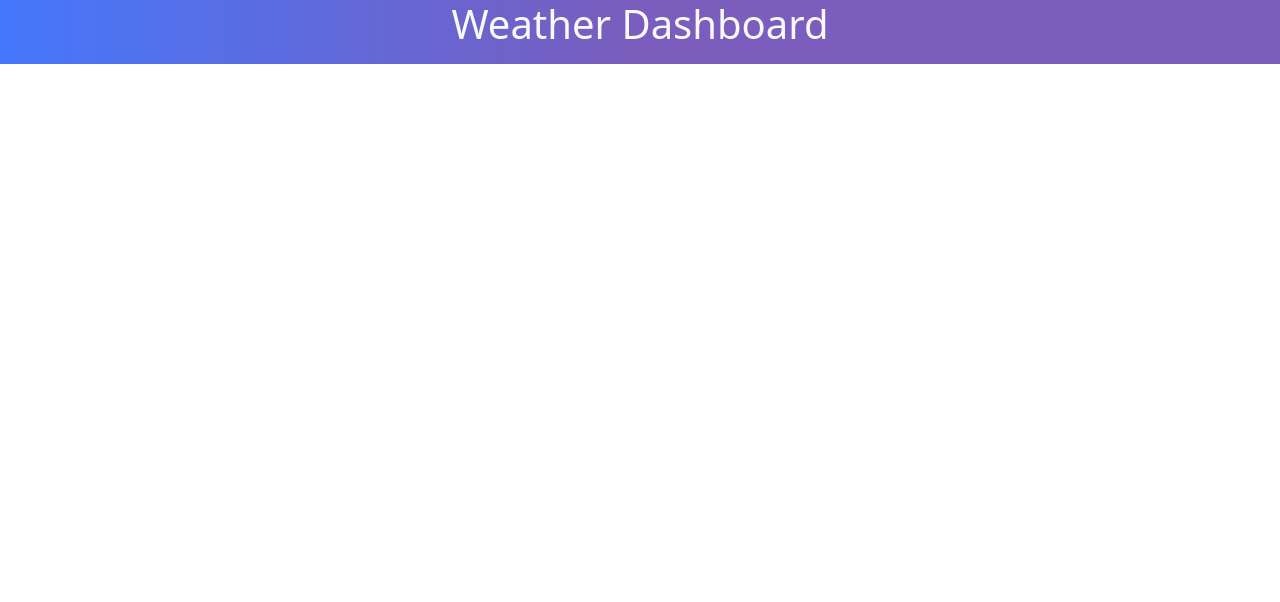
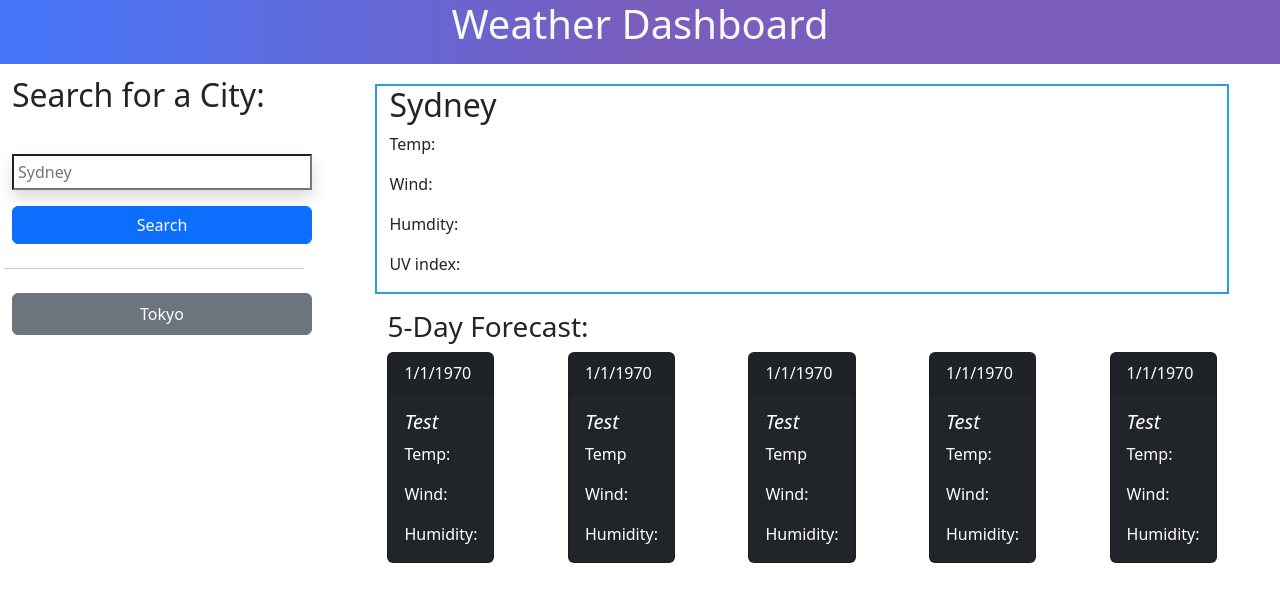
Before and after one commit to KangaZero/kangazero.weatherdashboard.io, a plain HTML site: page index.html in a window 1280 px wide. Drawn offline with nearby package versions, Linux system fonts and the light colour scheme.

Commit message:
api url working, with user able to input desired city to get the correct Api

```diff
--- a/assets/script.js
+++ b/assets/script.js
@@ -0,0 +1,24 @@
+//var weatherUrl = api.openweathermap.org/data/2.5/forecast?lat=lat&lon=lon&appid=a6ccc92be7f9a48de8089f65a85e1b1a
+var searchBtnEl = document.querySelector('#search');
+var searchInputEl = document.querySelector('#city');
+
+function getApi(){
+
+var cityName = searchInputEl.value
+
+var weatherUrl ="https://api.openweathermap.org/data/2.5/forecast?q=" + cityName + "&appid=a6ccc92be7f9a48de8089f65a85e1b1a"
+
+fetch(weatherUrl)
+.then(function (response){
+    if (response.ok){
+        response.json().then(function (data){
+            console.log(data);
+        });
+    } else {
+        alert ("Error: " + response.statusText + "\n Input a valid city name");
+    }
+})
+
+}
+
+searchBtnEl.addEventListener('click', getApi);
--- a/assets/style.css
+++ b/assets/style.css
@@ -1,3 +1,11 @@
 #header{
     background: linear-gradient(270deg, rgba(122,93,188,1) 50%, rgba(69,119,252,1) 100%);
 }
+
+.city-container{
+    border: 2px solid rgb(39, 160, 220);
+}
+
+.w-90{
+    width:90%;
+}
--- a/index.html
+++ b/index.html
@@ -9,10 +9,92 @@
     <link href="./assets/style.css" type="text/css" rel="stylesheet">
 </head>
 <body>
-    <div id ='header' class ="col-12 text-center text-light pb-2">
+     <div id ='header' class ="container-fluid text-center text-light pb-2">
         <h1 class="custom-h1">Weather Dashboard</h1>
     </div>
+        <div class="m-1">
+            <div class="row">
+                <div class="col-3">
 
+                            <h2 class="m-2">
+                                Search for a City:
+                            </h2>
+
+                    <br>
+                        <input class="container-fluid shadow p-1 m-2 bg-white" type="text" id="city" name="city" placeholder="Sydney">
+                    <br>
+                        <button id="search" class="container-fluid m-2 btn btn-primary">Search</button>
+                    <hr>
+                    <!--add to javascript-->
+                    <button class="btn btn-secondary container p-2 m-2">Tokyo</button>
+                </div>
+                <div class="col-9">
+                    <div class="container city-container mt-3 w-90" >
+                        <h2 id="city-name">Sydney</h2>
+                        <p>Temp:<span id="temperature"></span></p>
+                        <p>Wind: <span id="wind"></span></p>
+                        <p>Humdity: <span id="Humidity"></span></p>
+                        <p>UV index: <span id="UV"></span></p>
+                    </div>
+                    <div class="container mt-3 w-90">
+                        <h3>
+                            5-Day Forecast:
+                        </h3>
+                        <!--Add in javascript after search is successful
+                        Loop 5 times
+                        Using foreach function
+                        Add custom icons suited to weather with if statements-->
+                        <div class="d-flex flex-row flex-wrap justify-content-between">
+                            <div class="card text-white bg-dark">
+                                <div class="card-header">1/1/1970</div>
+                                    <div class="card-body">
+                                        <h5 class="card-title"><i>Test</i></h5>
+                                            <p class="card-text">Temp: <span id="card-temp"></span></p>
+                                            <p class="card-text">Wind: <span id="card-wind"></span></p>
+                                            <p class="card-text">Humidity: <span id="card-humidity"></span></p>
+                                    </div>
+                            </div>
+                            <div class="card text-white bg-dark">
+                                <div class="card-header">1/1/1970</div>
+                                    <div class="card-body">
+                                        <h5 class="card-title"><i>Test</i></h5>
+                                            <p class="card-text">Temp</p>
+                                            <p class="card-text">Wind: </p>
+                                            <p class="card-text">Humidity: </p>
+                                    </div>
+                            </div>
+                            <div class="card text-white bg-dark">
+                                <div class="card-header">1/1/1970</div>
+                                    <div class="card-body">
+                                        <h5 class="card-title"><i>Test</i></h5>
+                                            <p class="card-text">Temp</p>
+                                            <p class="card-text">Wind: </p>
+                                            <p class="card-text">Humidity: </p>
+                                    </div>
+                            </div>
+                            <div class="card text-white bg-dark">
+                                <div class="card-header">1/1/1970</div>
+                                    <div class="card-body">
+                                        <h5 class="card-title"><i>Test</i></h5>
+                                            <p class="card-text">Temp: </p>
+                                            <p class="card-text">Wind: </p>
+                                            <p class="card-text">Humidity: </p>
+                                    </div>
+                            </div>
+                            <div class="card text-white bg-dark">
+                                <div class="card-header">1/1/1970</div>
+                                    <div class="card-body">
+                                        <h5 class="card-title"><i>Test</i></h5>
+                                            <p class="card-text">Temp: </p>
+                                            <p class="card-text">Wind: </p>
+                                            <p class="card-text">Humidity: </p>
+                                    </div>
+                            </div>
+                        </div>
+                    </div>
+                </div>
+            </div>
+        </div>
     <script src="https://cdnjs.cloudflare.com/ajax/libs/jquery/3.6.1/jquery.min.js" integrity="sha512-aVKKRRi/Q/YV+4mjoKBsE4x3H+BkegoM/em46NNlCqNTmUYADjBbeNefNxYV7giUp0VxICtqdrbqU7iVaeZNXA==" crossorigin="anonymous" referrerpolicy="no-referrer"></script>
     <script src="https://cdn.jsdelivr.net/npm/bootstrap@5.2.0/dist/js/bootstrap.bundle.min.js" integrity="sha384-A3rJD856KowSb7dwlZdYEkO39Gagi7vIsF0jrRAoQmDKKtQBHUuLZ9AsSv4jD4Xa" crossorigin="anonymous"></script>
     <script src="./assets/script.js"></script>
```
